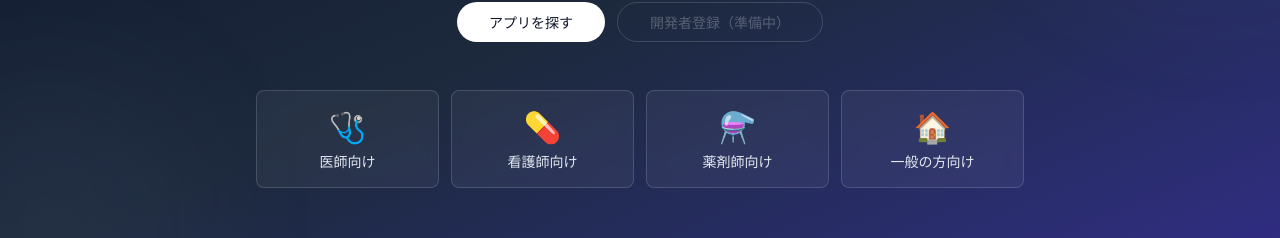
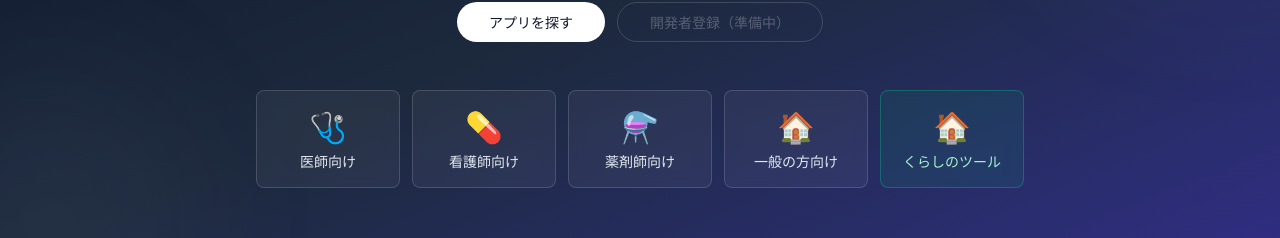
Before and after one commit to iwatatsu2/medapp-market, a Next.js app: page / in a window 1280 px wide. Shown: the part 325-563 px from the top of the page. Built offline with nearby package versions, Linux system fonts and the light colour scheme; no server answers; the database is empty.

Commit message:
ヒーローの職種ボタン横にくらしのツール追加、重複バナー削除

```diff
--- a/app/page.tsx
+++ b/app/page.tsx
@@ -1,5 +1,3 @@
-import Link from "next/link";
-import { ArrowRight } from "lucide-react";
 import { Header } from "@/components/header";
 import { Hero } from "@/components/hero";
 import { CoverFlow } from "@/components/cover-flow";
@@ -19,28 +17,6 @@ export default function HomePage() {
         <AppGrid />
         <AboutSection />
         <DeveloperCTA />
-        {/* くらしのツール導線 */}
-        <section className="bg-gradient-to-r from-emerald-50 to-teal-50">
-          <div className="mx-auto max-w-7xl px-4 py-8 sm:px-6 lg:px-8">
-            <Link
-              href="/tools"
-              className="flex items-center justify-between rounded-xl border border-emerald-200 bg-white p-5 shadow-sm transition-all hover:-translate-y-0.5 hover:shadow-md"
-            >
-              <div className="flex items-center gap-4">
-                <span className="text-3xl">🏠</span>
-                <div>
-                  <h3 className="text-sm font-bold text-foreground">
-                    くらしのツール
-                  </h3>
-                  <p className="text-xs text-muted-foreground">
-                    医師の暮らしから生まれた子育て・生活便利ツール
-                  </p>
-                </div>
-              </div>
-              <ArrowRight className="size-5 text-emerald-600" />
-            </Link>
-          </div>
-        </section>
         <InstallGuide />
       </main>
       <Footer />
--- a/components/hero.tsx
+++ b/components/hero.tsx
@@ -37,7 +37,7 @@ export function Hero() {
         </div>
 
         {/* 職種別リンク */}
-        <div className="mx-auto mt-12 grid max-w-3xl grid-cols-2 gap-3 sm:grid-cols-4">
+        <div className="mx-auto mt-12 grid max-w-3xl grid-cols-2 gap-3 sm:grid-cols-5">
           {Object.entries(ROLES).map(([key, role]) => (
             <Link
               key={key}
@@ -50,6 +50,15 @@ export function Hero() {
               </span>
             </Link>
           ))}
+          <Link
+            href="/tools"
+            className="group flex flex-col items-center gap-2 rounded-lg border border-emerald-400/30 bg-emerald-500/10 p-4 backdrop-blur-sm transition-all hover:border-emerald-400/50 hover:bg-emerald-500/20"
+          >
+            <span className="text-3xl">🏠</span>
+            <span className="text-sm font-medium text-emerald-200 group-hover:text-white">
+              くらしのツール
+            </span>
+          </Link>
         </div>
       </div>
     </section>
```
